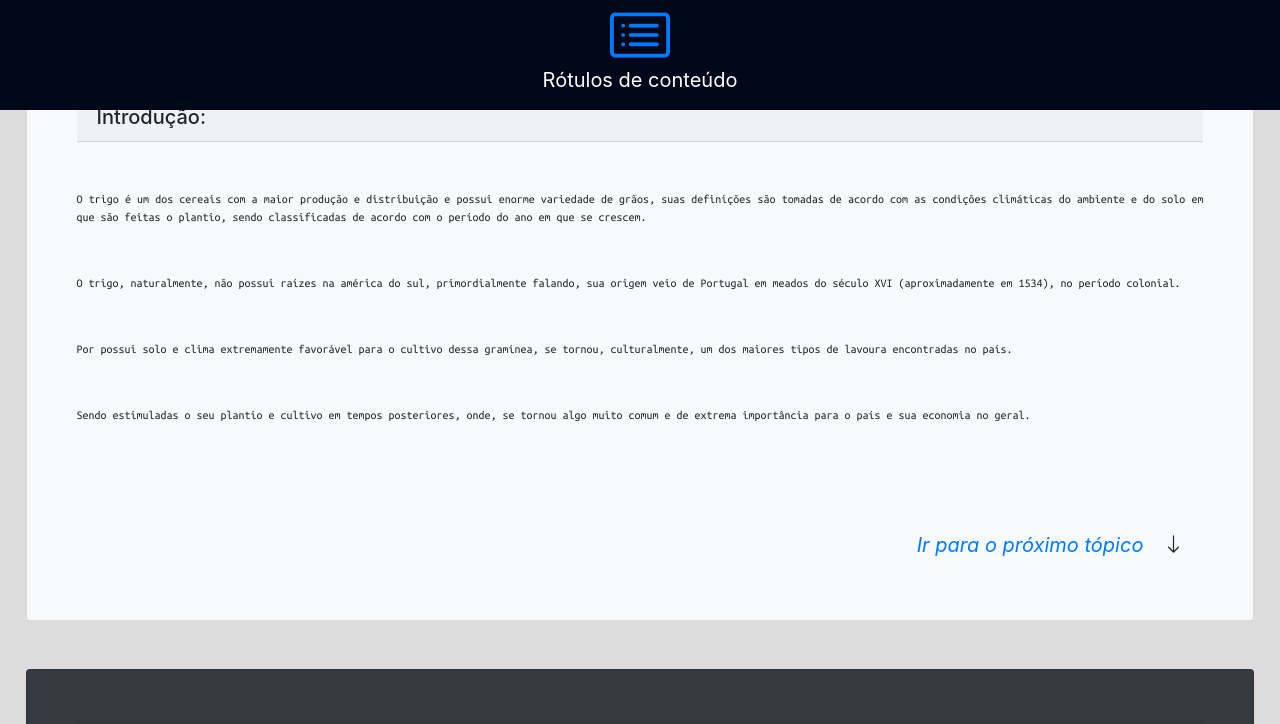
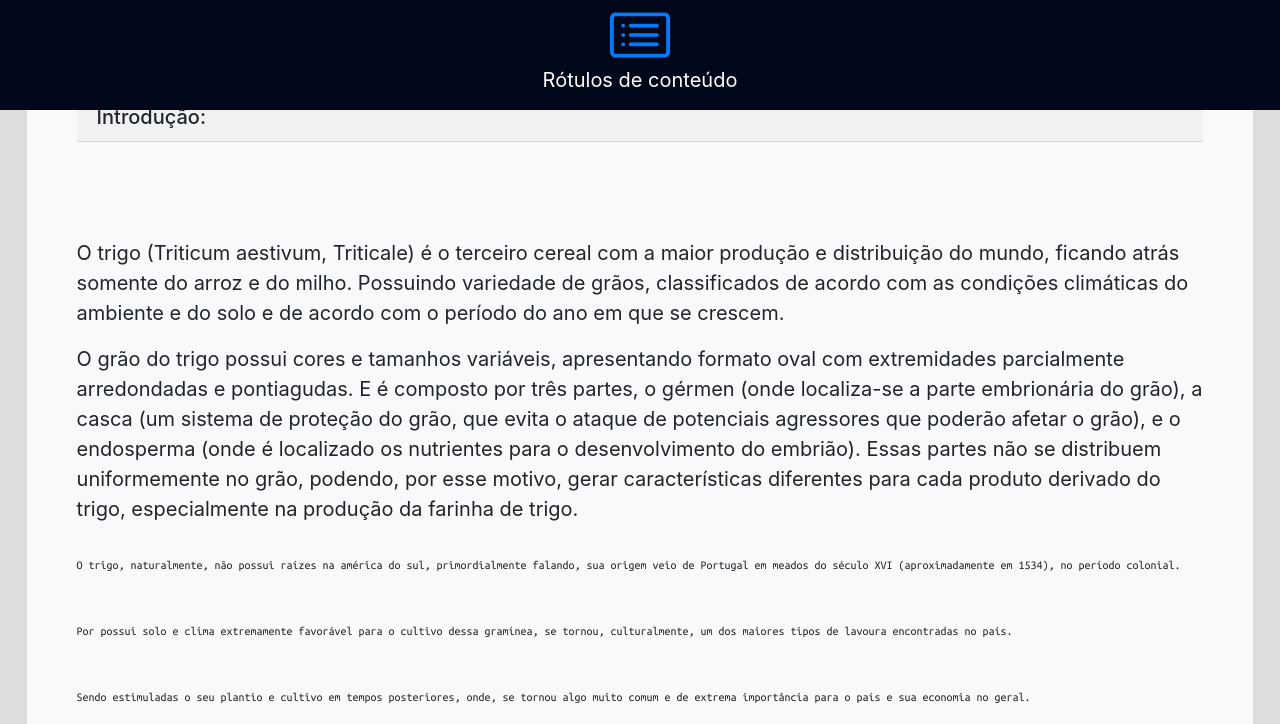
Before and after one commit to ImR0D/TrabalhoFaculdade_Semestre1_2022_Web_APS, a plain HTML site: page index.html in a window 1280 px wide. Shown: the part 690-1414 px from the top of the page. Drawn offline with nearby package versions, Linux system fonts and the light colour scheme; a web font is replaced by a local one.

Commit message:
Update index.html

```diff
--- a/index.html
+++ b/index.html
@@ -184,9 +184,21 @@
         <section class="int card bg-light mb-5">
             <h5 class="card-header mb-5">Introdução: </h5>
             <p class="card-text mb-5">
+                <p> O trigo (Triticum aestivum, Triticale) é o terceiro cereal com a maior produção e distribuição do mundo,
+                    ficando atrás somente do arroz e do milho. Possuindo variedade de grãos, classificados de acordo com
+                    as condições climáticas do ambiente e do solo e de acordo com o período do ano em que se crescem. </p>
+                <p> O grão do trigo possui cores e tamanhos variáveis, apresentando formato oval com extremidades parcialmente arredondadas
+                    e pontiagudas. E é composto por três partes, o gérmen (onde localiza-se a parte embrionária do grão),
+                    a casca (um sistema de proteção do grão, que evita o ataque de potenciais agressores que poderão afetar o grão),
+                    e o endosperma (onde é localizado os nutrientes para o desenvolvimento do embrião).
+                    Essas partes não se distribuem uniformemente no grão, podendo, por esse motivo,
+                    gerar características diferentes para cada produto derivado do trigo, especialmente na produção da farinha de trigo. </p>
+
+                <!--
                 O trigo é um dos cereais com a maior produção e distribuição e possui enorme variedade de grãos,
                 suas definições são tomadas de acordo com as condições climáticas do ambiente e do solo em que são feitas o plantio,
                 sendo classificadas de acordo com o período do ano em que se crescem.
+                    -->
             </p>
             <p class="card-text mb-5">
                 O trigo, naturalmente, não possui raízes na américa do sul, primordialmente falando,
```
